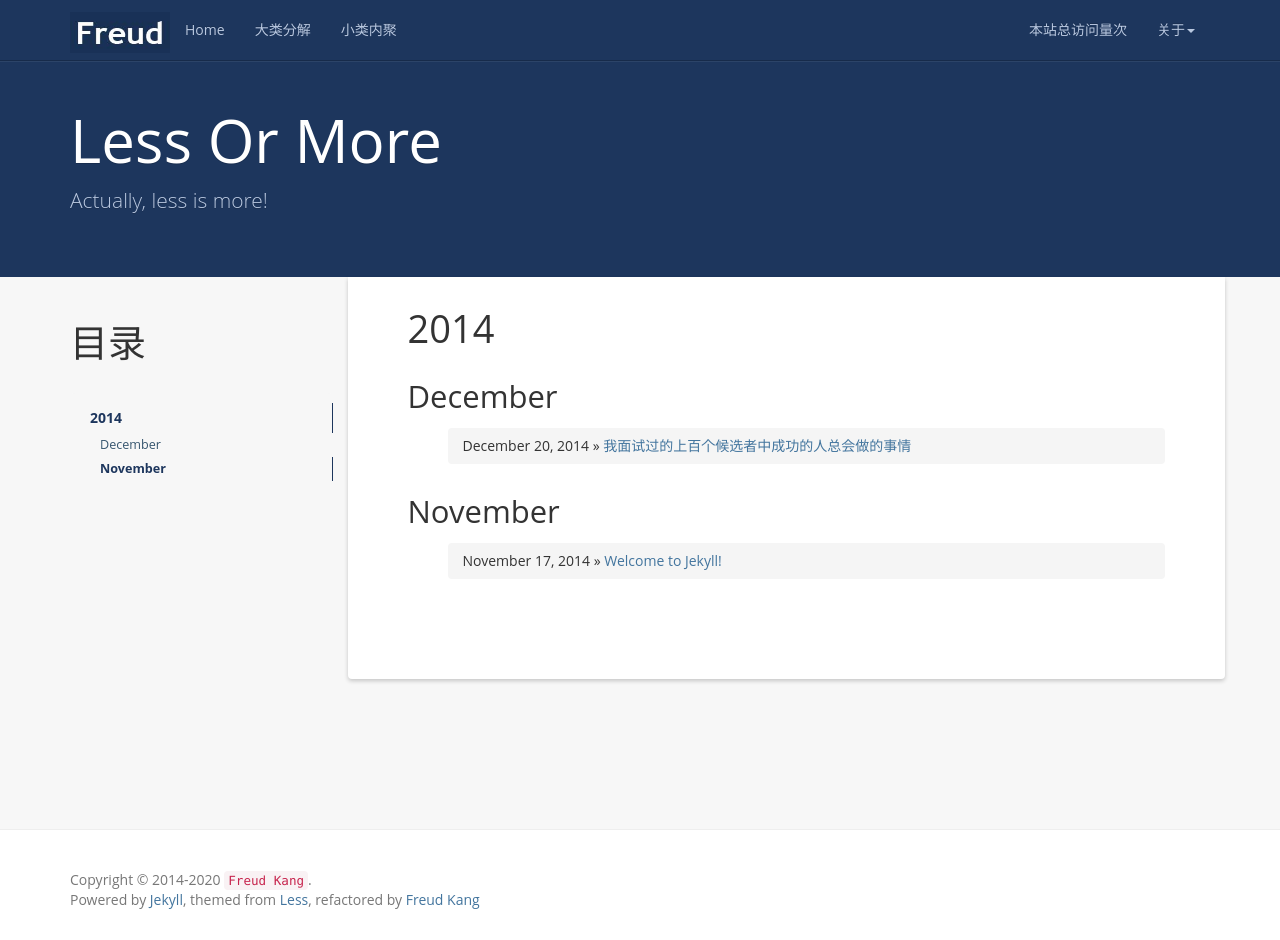
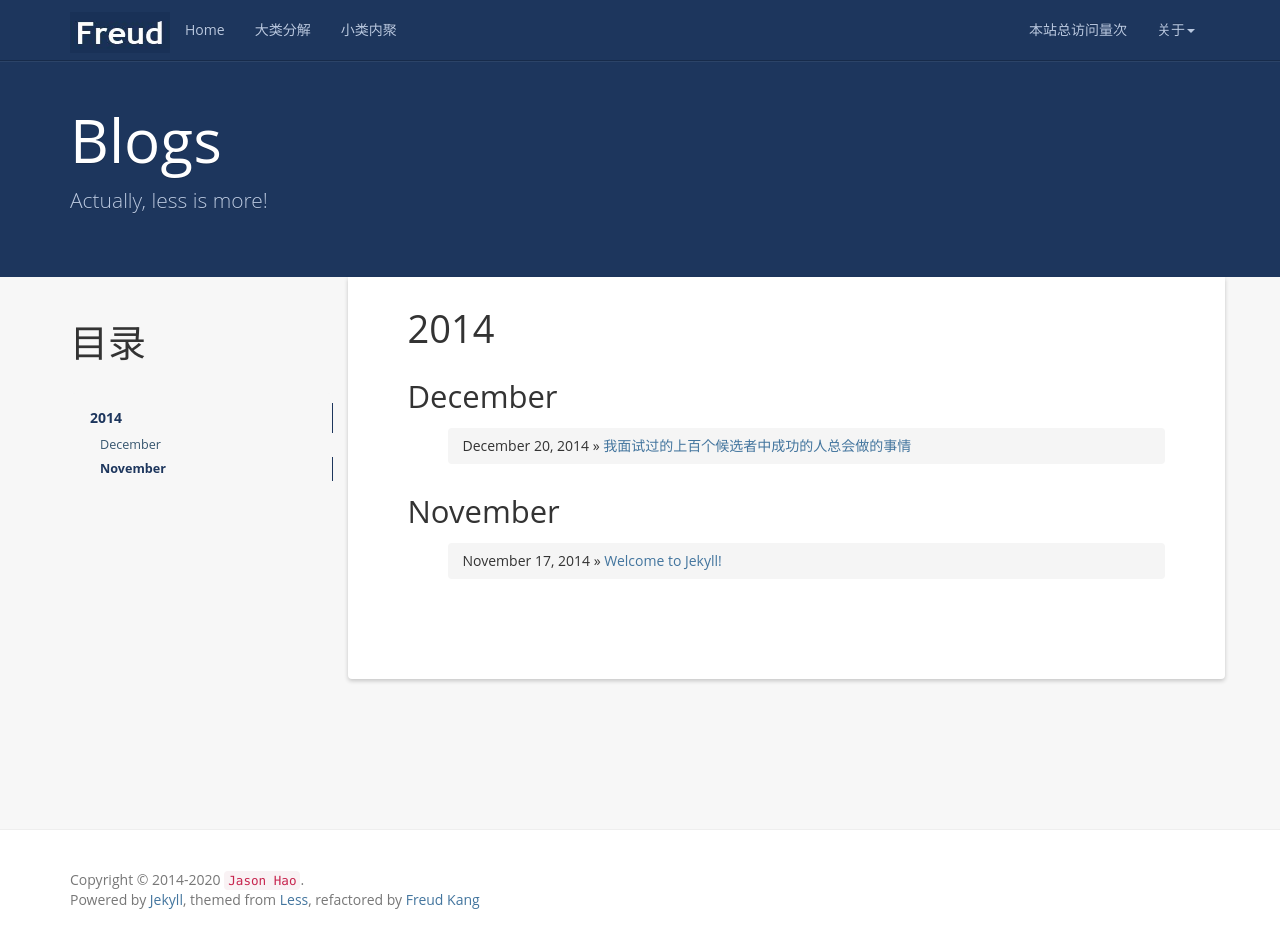
Before and after one commit to jasonhhao/jasonhhao.github.io, a Jekyll site: the page built from index.html, in a window 1280 px wide and 940 px high. Built offline with Jekyll 4.4.1, drawn with Linux system fonts in a browser that asks for light colours; nearby versions of some CDN libraries; a script that is not in the unit is left out; the list of posts is cut into pages by our own code; comment, search, counter and statistics services are not loaded; some of the changed lines change nothing that is shown.

Commit message:
Update _config.yml

```diff
--- a/_config.yml
+++ b/_config.yml
@@ -1,13 +1,13 @@
 # Site settings
-name: Less Or More
-email: luoyan35714@126.com
-author: Freud Kang
-url: http://www.hifreud.com
-resume_site: http://www.hifreud.com/Resume.io/
-github: https://github.com/luoyan35714/
+name: Blogs
+email: hhao9483@gmail.com
+author: Jason Hao
+url: https://github.com/jasonhhao
+resume_site: https://www.linkedin.com/in/jason-hao/
+github: https://github.com/jasonhhao
 baseurl: ""
 description: Actually, less is more!
-meta_description: 康志华;个人博客;学而不思则罔;思而不学则殆;生命不止;折腾不休
+meta_description: 没钱为什么还要学深度学习
 motto: It's our wits that make us men.
 banner: 学而不思则罔，思而不学则殆。
 
@@ -17,9 +17,9 @@ paginate: 10
 
 exclude: ['README.md', 'Gemfile.lock', 'Gemfile', 'Rakefile']
 
-github_username: luoyan35714
+github_username: jasonhhao
 
 # Build settings
 markdown: kramdown
 
-baidu_analysis: 94be4b0f9fc5d94cc0d0415ea6761ae9
+#baidu_analysis:
```
